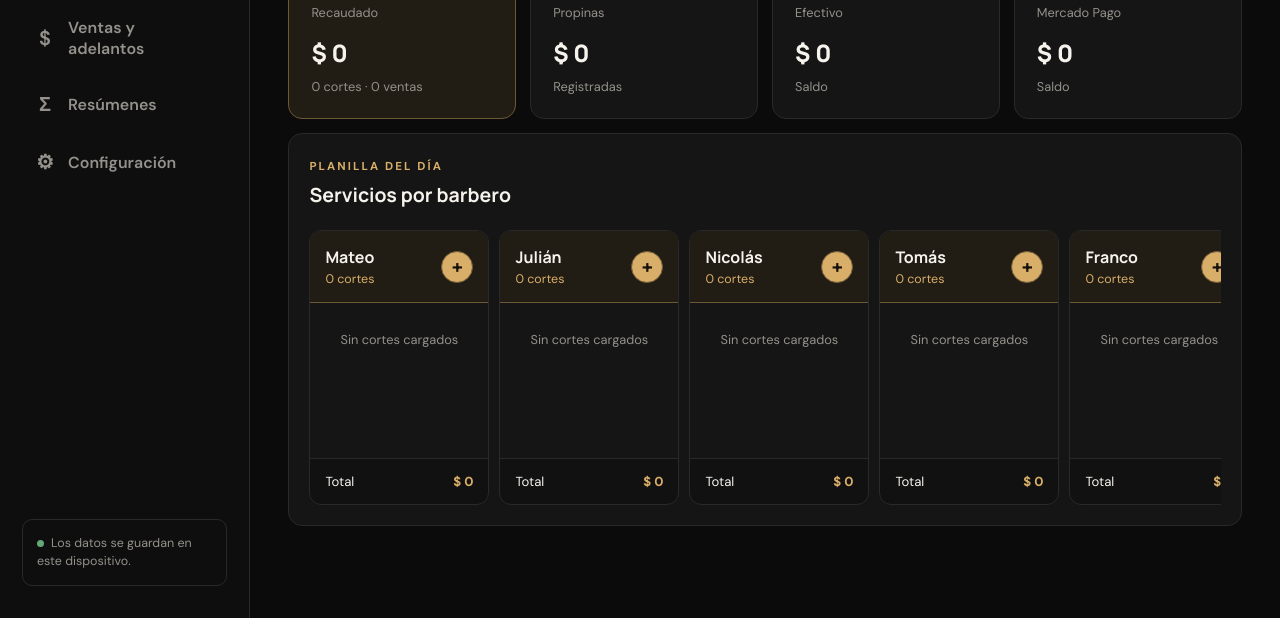
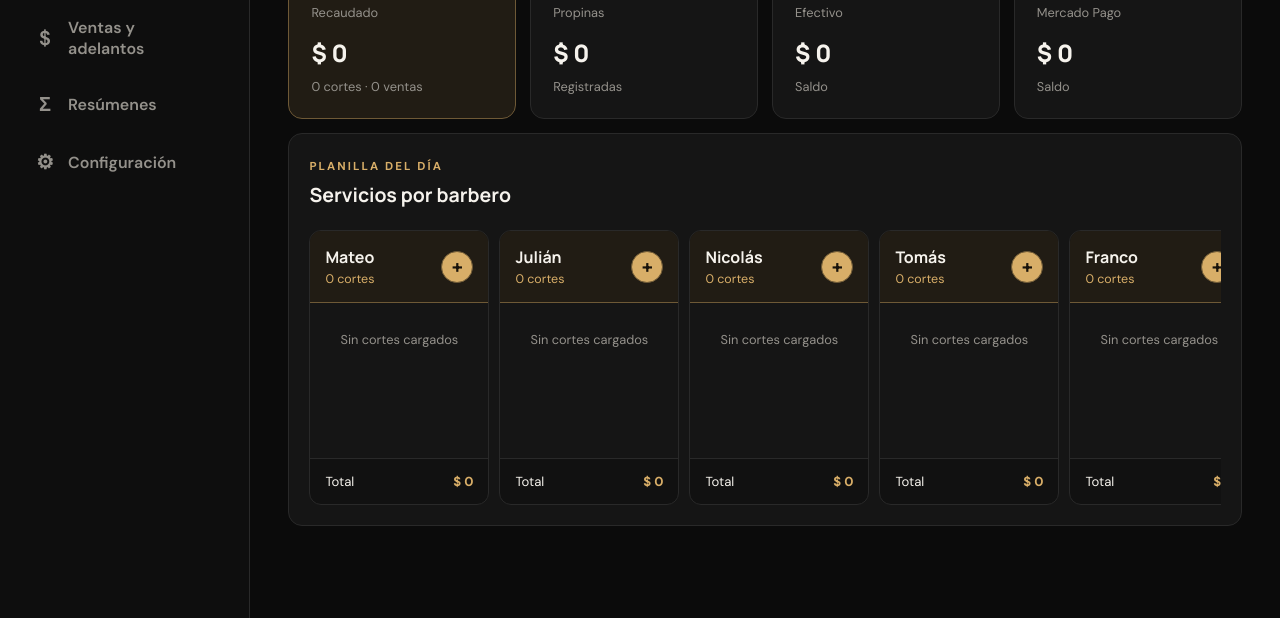
Before and after one commit to BrianGelhorn/TheLuxe, a plain HTML site: page index.html in a window 1280 px wide. Shown: the part 182-800 px from the top of the page. Drawn offline with Linux system fonts and the light colour scheme.

Commit message:
Deleted unnecesary text at bottom

```diff
--- a/index.html
+++ b/index.html
@@ -22,7 +22,6 @@
         <button class="nav-item" type="button" data-view="summaryView"><span class="nav-icon">Σ</span> Resúmenes</button>
         <button class="nav-item" type="button" data-view="configView"><span class="nav-icon">⚙</span> Configuración</button>
       </nav>
-      <div class="sidebar-note"><span class="status-dot"></span>Los datos se guardan en este dispositivo.</div>
     </aside>
 
     <main class="main">
--- a/styles.css
+++ b/styles.css
@@ -26,8 +26,6 @@ button { color: inherit; }
 .nav-item { display: flex; align-items: center; gap: 12px; width: 100%; padding: 12px; border: 0; border-radius: 10px; background: transparent; color: var(--muted); cursor: pointer; text-align: left; font-weight: 600; }
 .nav-item.active { background: var(--gold-soft); color: var(--gold); }
 .nav-icon { width: 22px; font-size: 1.25rem; text-align: center; }
-.sidebar-note { margin-top: auto; padding: 14px; border: 1px solid var(--line); border-radius: 10px; color: var(--muted); font-size: .78rem; line-height: 1.5; }
-.status-dot { display: inline-block; width: 7px; height: 7px; margin-right: 7px; border-radius: 50%; background: #62a976; }
 
 .main { min-width: 0; padding: 44px clamp(20px, 3vw, 44px) 72px; }
 .topbar { display: flex; align-items: end; justify-content: space-between; gap: 20px; max-width: 1180px; margin: 0 auto 34px; }
@@ -128,7 +126,7 @@ textarea { resize: vertical; }
   .app-shell { grid-template-columns: 1fr; }
   .sidebar { position: sticky; z-index: 10; height: auto; padding: 12px 18px; border: 0; border-bottom: 1px solid var(--line); flex-direction: row; align-items: center; }
   .brand-mark { width: 36px; height: 36px; }
-  .brand small, .sidebar-note, .nav-icon { display: none; }
+  .brand small, .nav-icon { display: none; }
   .nav { grid-template-columns: repeat(2, auto); margin: 0 0 0 auto; }
   .nav-item { padding: 9px 11px; }
   .main { padding-top: 30px; }
```
